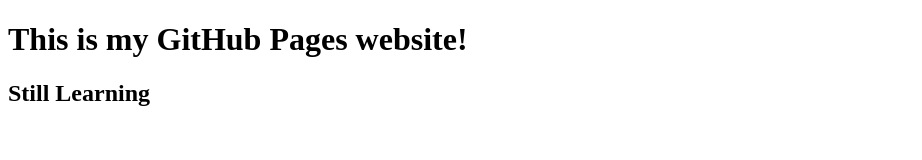
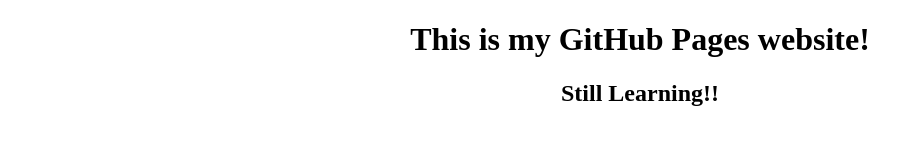
Before and after one commit to landxcape/landxcape.github.io, a plain HTML site: page index.html in a window 1280 px wide. Shown: the whole page, without its empty margins (0-922 px from the left). Drawn offline with Linux system fonts and the light colour scheme.

Commit message:
add css - center

```diff
--- a/index.html
+++ b/index.html
@@ -3,11 +3,16 @@
 
 <head>
     <title>landxcape.github.io</title>
+    <style>
+        h1, h2 {
+            text-align: center
+        }
+    </style>
 </head>
 
 <body>
     <h1>This is my GitHub Pages website!</h1>
-    <h2>Still Learning</h2>
+    <h2>Still Learning!!</h2>
 </body>
 
 </html>
```
